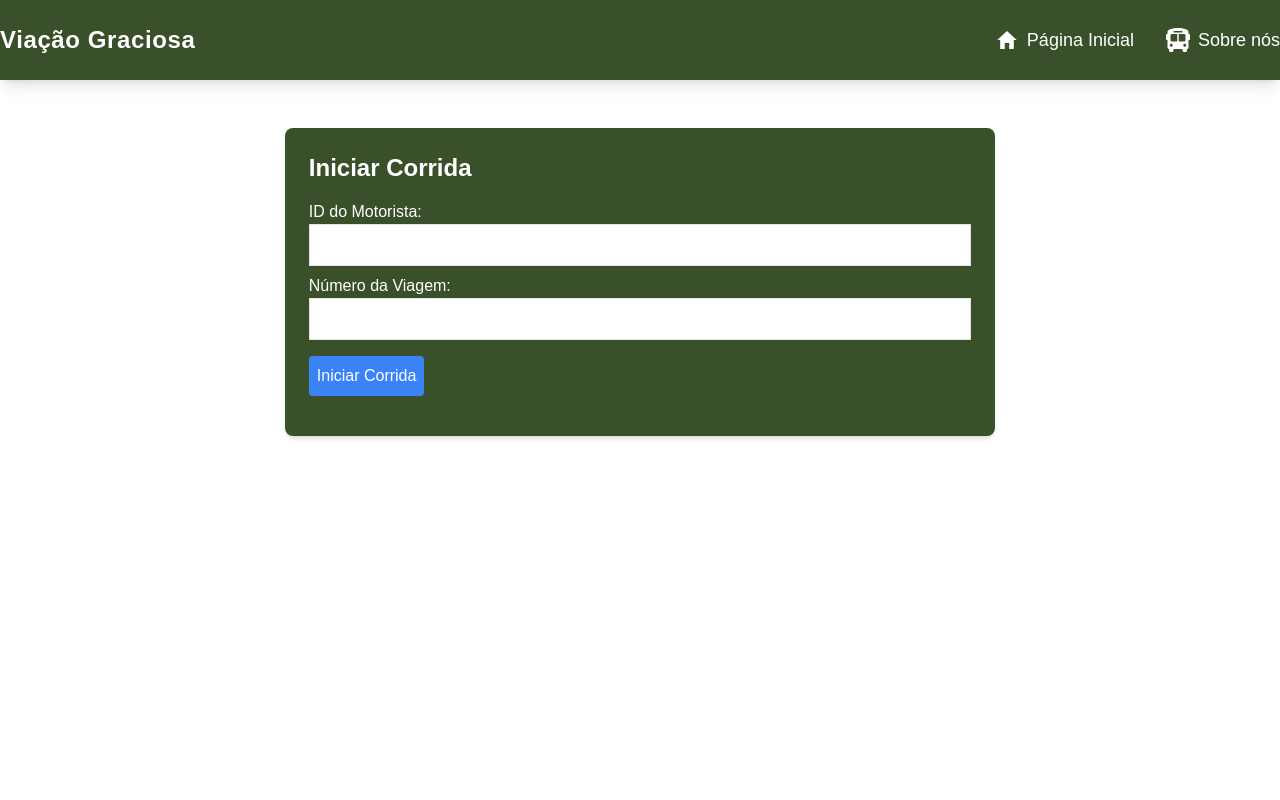
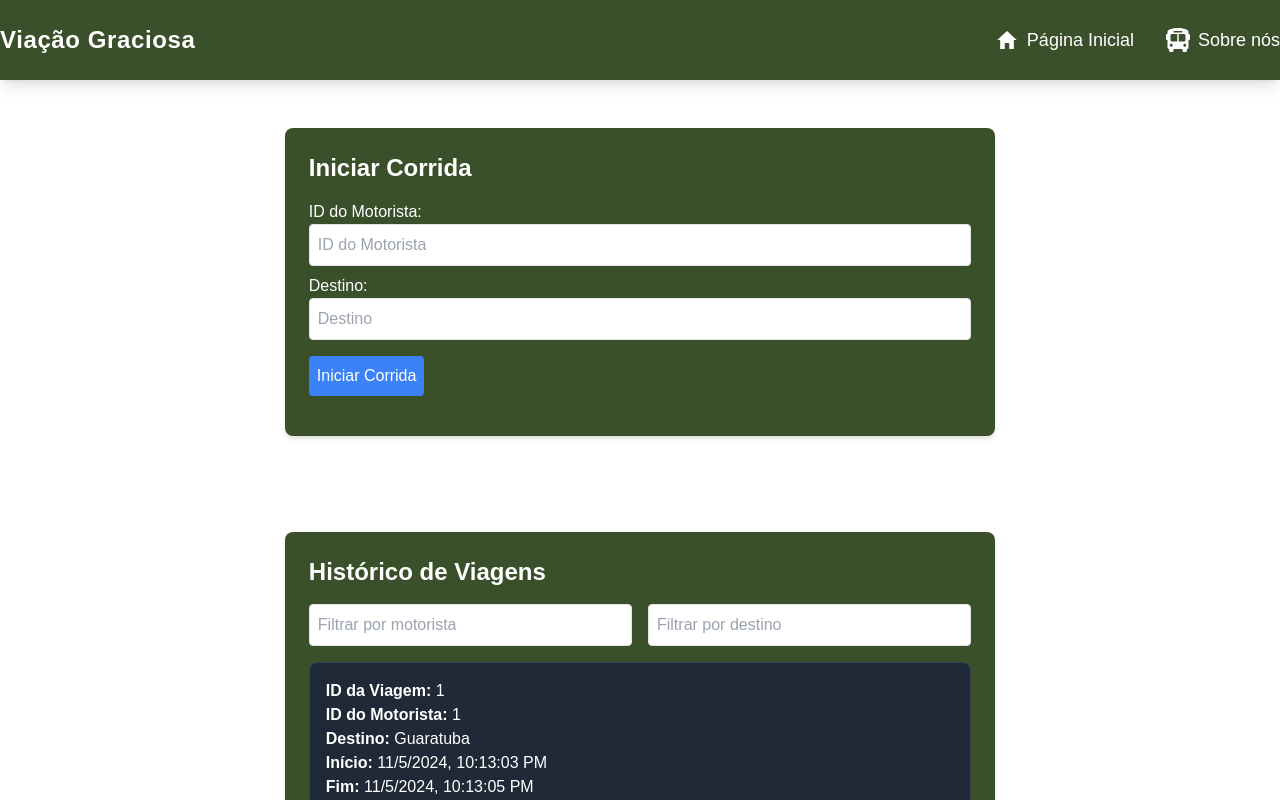
Before and after one commit to dotJosn/front-viacao-graciosa, a Next.js app: page /travel in a window 1280 px wide. Shown: the top 800 px of the page. Built offline with nearby package versions, Linux system fonts and the light colour scheme.

Commit message:
update travel manager page

```diff
--- /dev/null
+++ b/src/app/api/trips/route.js
@@ -0,0 +1,25 @@
+import { readTrips, writeTrips } from "@/lib/tripUtils";
+
+export async function GET(request) {
+  const trips = readTrips();
+  return new Response(JSON.stringify(trips), {
+    status: 200,
+    headers: {
+      "Content-Type": "application/json",
+    },
+  });
+}
+
+export async function POST(request) {
+  const newTrip = await request.json();
+  const trips = readTrips();
+  trips.push(newTrip);
+  writeTrips(trips);
+
+  return new Response(JSON.stringify({ message: "Viagem salva com sucesso!" }), {
+    status: 201,
+    headers: {
+      "Content-Type": "application/json",
+    },
+  });
+}
--- a/src/app/travel/page.jsx
+++ b/src/app/travel/page.jsx
@@ -1,15 +1,24 @@
 "use client";
-import React, { useState } from "react";
+import React, { useState, useEffect } from "react";
 import Header from "@/components/header";
 
 const Travel = () => {
   const [isRaceActive, setIsRaceActive] = useState(false);
   const [driverInfo, setDriverInfo] = useState({
     name: "",
-    viagem: "",
+    destino: "",
   });
   const [startTime, setStartTime] = useState(null);
   const [endTime, setEndTime] = useState(null);
+  const [trips, setTrips] = useState([]);
+  const [driverFilter, setDriverFilter] = useState(""); // Filtro para o nome do motorista
+  const [destinationFilter, setDestinationFilter] = useState(""); // Filtro para o destino
+
+  useEffect(() => {
+    fetch("/api/trips")
+      .then((res) => res.json())
+      .then((data) => setTrips(data));
+  }, []);
 
   const handleStartRace = () => {
     setStartTime(new Date());
@@ -18,8 +27,32 @@ const Travel = () => {
   };
 
   const handleEndRace = () => {
-    setEndTime(new Date());
+    const end = new Date();
+    setEndTime(end);
     setIsRaceActive(false);
+
+    const newTrip = {
+      id: trips.length + 1,
+      driverName: driverInfo.name,
+      destino: driverInfo.destino,
+      start: startTime,
+      end,
+    };
+
+    fetch("/api/trips", {
+      method: "POST",
+      headers: {
+        "Content-Type": "application/json",
+      },
+      body: JSON.stringify(newTrip),
+    })
+      .then((res) => res.json())
+      .then(() => {
+        setTrips((prevTrips) => [...prevTrips, newTrip]);
+      });
+
+    setDriverInfo({ name: "", destino: "" });
+    setStartTime(null);
   };
 
   const handleInputChange = (e) => {
@@ -29,6 +62,23 @@ const Travel = () => {
       [name]: value,
     }));
   };
+
+  const handleFilterChange = (e) => {
+    const { name, value } = e.target;
+    if (name === "driverFilter") {
+      setDriverFilter(value);
+    } else if (name === "destinationFilter") {
+      setDestinationFilter(value);
+    }
+  };
+
+  // Filtrando as viagens com base no motorista e no destino
+  const filteredTrips = trips.filter((trip) => {
+    return (
+      (driverFilter === "" || trip.driverName.toLowerCase().includes(driverFilter.toLowerCase())) &&
+      (destinationFilter === "" || trip.destino.toLowerCase().includes(destinationFilter.toLowerCase()))
+    );
+  });
 
   return (
     <>
@@ -44,19 +94,21 @@ const Travel = () => {
                   <input
                     type="text"
                     name="name"
+                    placeholder="ID do Motorista"
                     value={driverInfo.name}
                     onChange={handleInputChange}
-                    className="border p-2 w-full text-black"
+                    className="border p-2 w-full text-black rounded"
                   />
                 </label>
                 <label className="block mb-4 text-white">
-                  Número da Viagem:
+                  Destino:
                   <input
                     type="text"
-                    name="viagem"
-                    value={driverInfo.viagem}
+                    name="destino"
+                    placeholder="Destino"
+                    value={driverInfo.destino}
                     onChange={handleInputChange}
-                    className="border p-2 w-full text-black"
+                    className="border p-2 w-full text-black rounded"
                   />
                 </label>
                 <button
@@ -72,7 +124,7 @@ const Travel = () => {
             <div>
               <h2 className="text-2xl font-bold mb-4 text-white">Corrida em Andamento</h2>
               <p className="text-white"><strong>Motorista:</strong> {driverInfo.name}</p>
-              <p className="text-white"><strong>Número da Viagem:</strong> {driverInfo.viagem}</p>
+              <p className="text-white"><strong>Destino:</strong> {driverInfo.destino}</p>
               <p className="text-white"><strong>Início:</strong> {startTime && startTime.toLocaleString()}</p>
               <button
                 onClick={handleEndRace}
@@ -91,6 +143,50 @@ const Travel = () => {
           )}
         </div>
       </div>
+
+      {/* Filtros para Histórico de Viagens */}
+      <div className="p-12 flex justify-center">
+        <div className="w-3/5 bg-graciosa p-6 rounded-lg shadow-md">
+          <h2 className="text-2xl font-bold mb-4 text-white">Histórico de Viagens</h2>
+
+          <div className="flex space-x-4 mb-4">
+            <input
+              type="text"
+              name="driverFilter"
+              placeholder="Filtrar por motorista"
+              value={driverFilter}
+              onChange={handleFilterChange}
+              className="border p-2 w-1/2 text-black rounded"
+            />
+            <input
+              type="text"
+              name="destinationFilter"
+              placeholder="Filtrar por destino"
+              value={destinationFilter}
+              onChange={handleFilterChange}
+              className="border p-2 w-1/2 text-black rounded"
+            />
+          </div>
+
+          <div className="max-h-80 overflow-y-auto">
+            {filteredTrips.length > 0 ? (
+              <ul className="space-y-4">
+                {filteredTrips.map((trip) => (
+                  <li key={trip.id} className="p-4 bg-gray-800 rounded-lg shadow-sm border border-gray-700">
+                    <p className="text-white"><strong>ID da Viagem:</strong> {trip.id}</p>
+                    <p className="text-white"><strong>ID do Motorista:</strong> {trip.driverName}</p>
+                    <p className="text-white"><strong>Destino:</strong> {trip.destino}</p>
+                    <p className="text-white"><strong>Início:</strong> {new Date(trip.start).toLocaleString()}</p>
+                    <p className="text-white"><strong>Fim:</strong> {new Date(trip.end).toLocaleString()}</p>
+                  </li>
+                ))}
+              </ul>
+            ) : (
+              <p className="text-white">Nenhuma viagem corresponde aos critérios de filtro.</p>
+            )}
+          </div>
+        </div>
+      </div>
     </>
   );
 };
--- a/src/components/header.jsx
+++ b/src/components/header.jsx
@@ -1,5 +1,6 @@
 "use client";
 import React, { useEffect } from "react";
+import Link from "next/link";
 import { IoMdHome } from "react-icons/io";
 import { FaBusAlt } from "react-icons/fa";
 
@@ -11,28 +12,22 @@ const Header = () => {
   return (
     <header className="bg-graciosa text-white py-6 shadow-lg">
       <div className="container mx-auto flex justify-between items-center">
-        <h1 className="text-2xl font-extrabold tracking-wide">
+        <Link href="/home" className="text-2xl font-extrabold tracking-wide">
           Viação Graciosa
-        </h1>
+        </Link>
         <nav>
           <ul className="flex space-x-8">
             <li className="flex items-center space-x-2 group">
               <IoMdHome className="text-2xl group-hover:text-yellow-300 transition-colors duration-300" />
-              <a
-                href="#home"
-                className="text-lg font-medium hover:text-yellow-300 transition-colors duration-300"
-              >
+              <Link href="/home" className="text-lg font-medium hover:text-yellow-300 transition-colors duration-300">
                 Página Inicial
-              </a>
+              </Link>
             </li>
             <li className="flex items-center space-x-2 group">
               <FaBusAlt className="text-2xl group-hover:text-yellow-300 transition-colors duration-300" />
-              <a
-                href="#about"
-                className="text-lg font-medium hover:text-yellow-300 transition-colors duration-300"
-              >
+              <Link href="/about" className="text-lg font-medium hover:text-yellow-300 transition-colors duration-300">
                 Sobre nós
-              </a>
+              </Link>
             </li>
           </ul>
         </nav>
--- /dev/null
+++ b/src/data/trips.json
@@ -0,0 +1,30 @@
+[
+  {
+    "id": 1,
+    "driverName": "1",
+    "destino": "Guaratuba",
+    "start": "2024-11-05T22:13:03.662Z",
+    "end": "2024-11-05T22:13:05.711Z"
+  },
+  {
+    "id": 2,
+    "driverName": "2",
+    "destino": "Morretes",
+    "start": "2024-11-05T22:15:52.100Z",
+    "end": "2024-11-05T22:15:52.948Z"
+  },
+  {
+    "id": 3,
+    "driverName": "3",
+    "destino": "Antonina",
+    "start": "2024-11-05T22:16:10.072Z",
+    "end": "2024-11-05T22:16:11.360Z"
+  },
+  {
+    "id": 4,
+    "driverName": "2",
+    "destino": "Morretes",
+    "start": "2024-11-05T22:16:55.822Z",
+    "end": "2024-11-05T22:16:57.101Z"
+  }
+]
--- /dev/null
+++ b/src/lib/tripUtils.js
@@ -0,0 +1,13 @@
+import fs from 'fs';
+import path from 'path';
+
+const filePath = path.join(process.cwd(), 'src', 'data', 'trips.json');
+
+export function readTrips() {
+  const fileData = fs.readFileSync(filePath, 'utf8');
+  return JSON.parse(fileData);
+}
+
+export function writeTrips(trips) {
+  fs.writeFileSync(filePath, JSON.stringify(trips, null, 2));
+}
```
